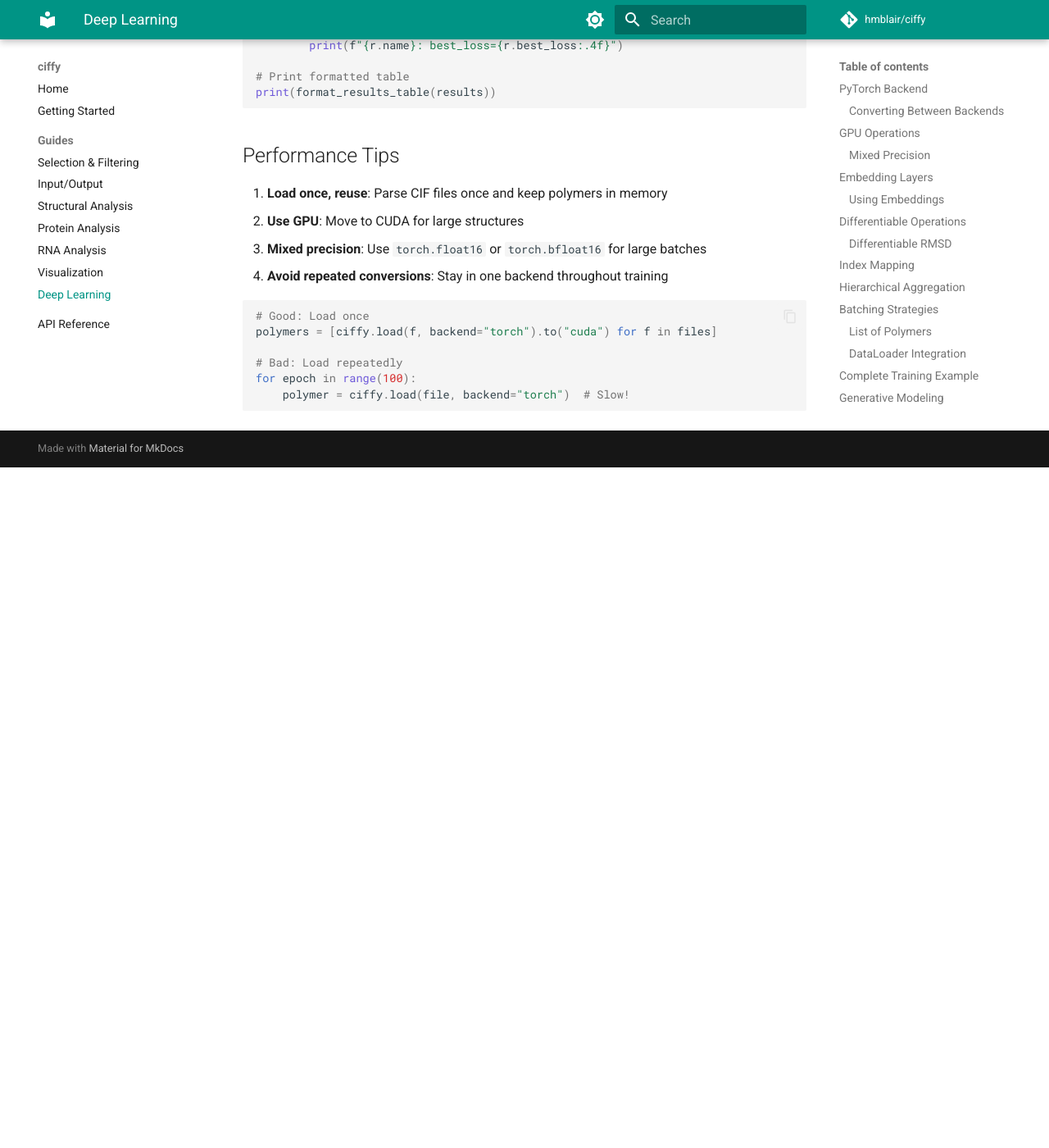
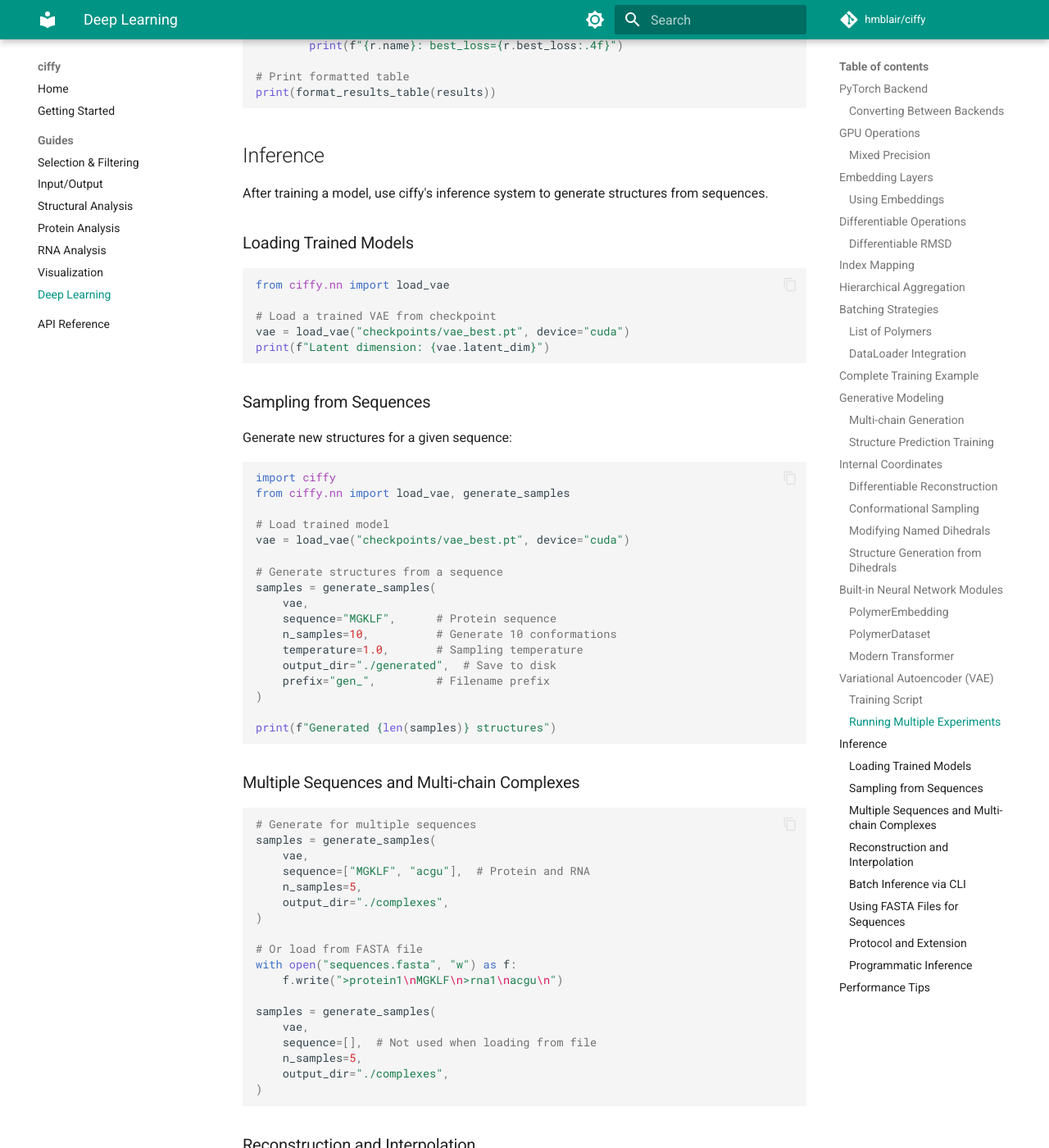
Before and after one commit to hmblair/ciffy, an MkDocs documentation site: the page built from docs/guides/deep-learning.md, in a window 1280 px wide and 1400 px high, scrolled down 15145 px. Shown: the whole window at 82% size. Built offline with MkDocs 1.6.1 and Material for MkDocs 9.7.7, drawn with Linux system fonts in a browser that asks for light colours; comment, search, counter and statistics services are not loaded; before the commit the page ends 15715 px from its top, so only the background shows below that; some of the changed text lies outside the part shown.

Commit message:
Add comprehensive documentation for inference system
Updates README and deep-learning guide with:

## README Updates
- Added `ciffy inference` to CLI examples
- Shows inference alongside training commands

## Deep-Learning Guide Updates
- Comprehensive inference section covering:
  - Loading trained models with load_vae()
  - Sampling from sequences (generate_samples)
  - Multi-chain complex generation
  - Reconstruction and interpolation
  - Batch inference via CLI with YAML configs
  - FASTA file support
  - Protocol-based extensibility
  - Programmatic inference API
  - Performance tips for inference

Examples include:
- Simple sequence-to-structure generation
- Multiple sequences and multi-chain complexes
- Configuration file examples with inline sequences and FASTA
- CLI usage with parallel and sequential execution
- Reconstruction and latent space interpolation
- Custom model implementation via protocol
- Batch inference with results table

🤖 Generated with [Claude Code](https://claude.com/claude-code)

Co-Authored-By: Claude Haiku 4.5 <noreply@anthropic.com>

````diff
--- a/docs/guides/deep-learning.md
+++ b/docs/guides/deep-learning.md
@@ -759,12 +759,251 @@ for r in results:
 print(format_results_table(results))
 ```
 
+## Inference
+
+After training a model, use ciffy's inference system to generate structures from sequences.
+
+### Loading Trained Models
+
+```python
+from ciffy.nn import load_vae
+
+# Load a trained VAE from checkpoint
+vae = load_vae("checkpoints/vae_best.pt", device="cuda")
+print(f"Latent dimension: {vae.latent_dim}")
+```
+
+### Sampling from Sequences
+
+Generate new structures for a given sequence:
+
+```python
+import ciffy
+from ciffy.nn import load_vae, generate_samples
+
+# Load trained model
+vae = load_vae("checkpoints/vae_best.pt", device="cuda")
+
+# Generate structures from a sequence
+samples = generate_samples(
+    vae,
+    sequence="MGKLF",      # Protein sequence
+    n_samples=10,          # Generate 10 conformations
+    temperature=1.0,       # Sampling temperature
+    output_dir="./generated",  # Save to disk
+    prefix="gen_",         # Filename prefix
+)
+
+print(f"Generated {len(samples)} structures")
+```
+
+### Multiple Sequences and Multi-chain Complexes
+
+```python
+# Generate for multiple sequences
+samples = generate_samples(
+    vae,
+    sequence=["MGKLF", "acgu"],  # Protein and RNA
+    n_samples=5,
+    output_dir="./complexes",
+)
+
+# Or load from FASTA file
+with open("sequences.fasta", "w") as f:
+    f.write(">protein1\nMGKLF\n>rna1\nacgu\n")
+
+samples = generate_samples(
+    vae,
+    sequence=[],  # Not used when loading from file
+    n_samples=5,
+    output_dir="./complexes",
+)
+```
+
+### Reconstruction and Interpolation
+
+```python
+from ciffy.nn.vae import reconstruct_polymer, interpolate_structures
+
+# Load existing structure
+p1 = ciffy.load("structure1.cif", backend="torch").to("cuda")
+
+# Reconstruct through VAE
+recon = reconstruct_polymer(vae, p1, sample_latent=False)
+recon.numpy().write("reconstructed.cif")
+
+# Interpolate between two structures in latent space
+p2 = ciffy.load("structure2.cif", backend="torch").to("cuda")
+frames = interpolate_structures(
+    vae, p1, p2,
+    n_steps=20,
+    output_dir="./interpolation"
+)
+
+print(f"Generated {len(frames)} interpolation frames")
+```
+
+### Batch Inference via CLI
+
+Run inference on multiple sequences with a YAML configuration file:
+
+**Config file** (`configs/inference_example.yaml`):
+
+```yaml
+model:
+  checkpoint_path: ./checkpoints/vae_best.pt
+  model_type: vae
+  device: auto
+
+input:
+  # Option 1: Inline sequences
+  sequences:
+    - MGKLF
+    - acgu
+
+  # Option 2: Load from FASTA file
+  # sequence_file: sequences.fasta
+
+sampling:
+  n_samples: 10
+  temperature: 1.0
+  seed: 42
+
+output:
+  output_dir: ./inference_output
+  id_prefix: gen_
+```
+
+**Run inference**:
+
+```bash
+# Single config
+ciffy inference configs/inference_example.yaml
+
+# Multiple configs (parallel across GPUs)
+ciffy inference configs/inference*.yaml
+
+# Sequential execution
+ciffy inference configs/*.yaml --sequential
+
+# Specific device
+ciffy inference configs/*.yaml --device cpu
+```
+
+**Results**:
+
+```
+============================================================
+Ciffy Inference Runner
+============================================================
+Configs: 2
+Parallel: True
+Device: auto
+
+  1. configs/inference_small.yaml
+  2. configs/inference_large.yaml
+
+Running inference...
+------------------------------------------------------------
+
+============================================================
+Results
+============================================================
+Job              Status     Structures  Sequences  Device    Time
+-----------      --------   ----------  ---------  --------  ----------
+inference_small  success    100         10         cuda:0    5.2s
+inference_large  success    500         50         cuda:1    12.3s
+-----------      --------   ----------  ---------  --------  ----------
+Total: 2/2 succeeded, 600 structures in 17.5s
+```
+
+### Using FASTA Files for Sequences
+
+Create a FASTA file with sequences:
+
+```fasta
+>protein1
+MGKLF
+>rna1
+acgu
+>protein2
+ARNDCEQGHILKMFPSTWYV
+```
+
+Use in inference config:
+
+```yaml
+input:
+  sequence_file: sequences.fasta  # Auto-detects format
+```
+
+The sequence IDs (lines starting with '>') are used for output filenames.
+
+### Protocol and Extension
+
+The inference system is built on protocols, making it easy to add new model types:
+
+```python
+from ciffy.nn import PolymerGenerativeModel
+from typing import TYPE_CHECKING
+
+if TYPE_CHECKING:
+    from ciffy import Polymer
+
+# Any model implementing this protocol works with the inference system:
+class MyModel:
+    def sample(
+        self,
+        template: Polymer,
+        n_samples: int = 1,
+        temperature: float = 1.0,
+        **kwargs,
+    ) -> list[Polymer]:
+        """Generate conformations from template."""
+        ...
+
+# Then use with generate_samples:
+from ciffy.nn import generate_samples
+
+samples = generate_samples(
+    MyModel(),
+    sequence="MGKLF",
+    n_samples=10,
+    output_dir="./outputs",
+)
+```
+
+### Programmatic Inference
+
+```python
+from ciffy.nn import load_model_from_checkpoint, generate_samples
+
+# Load any registered model
+model, checkpoint_info = load_model_from_checkpoint(
+    "checkpoints/vae_best.pt",
+    device="cuda"
+)
+
+print(f"Model: {model.__class__.__name__}")
+print(f"Trained for {checkpoint_info['epoch']} epochs")
+print(f"Best loss: {checkpoint_info['best_loss']:.4f}")
+
+# Generate samples
+samples = generate_samples(
+    model,
+    sequence="MGKLF",
+    n_samples=10,
+    output_dir="./outputs",
+)
+```
+
 ## Performance Tips
 
 1. **Load once, reuse**: Parse CIF files once and keep polymers in memory
 2. **Use GPU**: Move to CUDA for large structures
 3. **Mixed precision**: Use `torch.float16` or `torch.bfloat16` for large batches
 4. **Avoid repeated conversions**: Stay in one backend throughout training
+5. **Parallel inference**: Use `ciffy inference` with multiple GPUs for batch generation
 
 ```python
 # Good: Load once
@@ -773,4 +1012,7 @@ polymers = [ciffy.load(f, backend="torch").to("cuda") for f in files]
 # Bad: Load repeatedly
 for epoch in range(100):
     polymer = ciffy.load(file, backend="torch")  # Slow!
+
+# Parallel inference via CLI (auto-distributes across GPUs)
+# ciffy inference configs/*.yaml
 ```
````
Also changed, not shown: README.md (+3 -0 lines).
